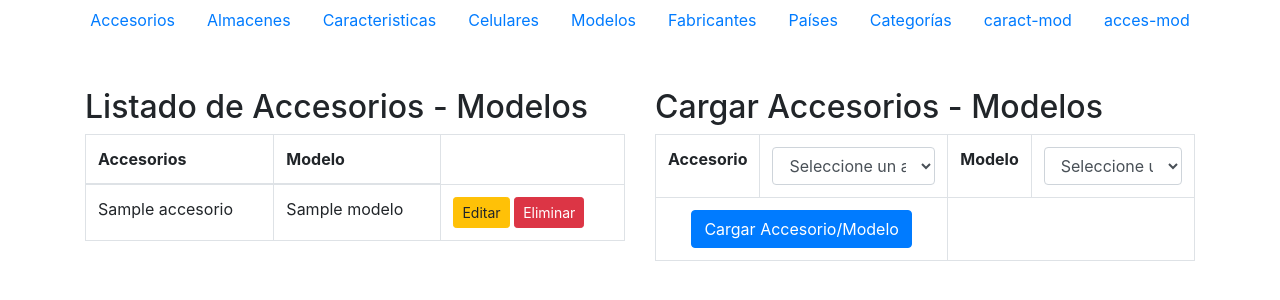
After one commit to lionhuck/EFI_1_Python, a Flask app: page /accesorios_modelos in a window 1280 px wide. The commit adds this page. Shown: the top 300 px of the page. Run offline with Flask 3, Linux system fonts and the light colour scheme; tables that the repository leaves empty hold one stand-in row (values such as "Sample post"); some libraries are stand-ins or nearby versions.

Commit message:
template y ruta de accesorios-modelos

```diff
--- a/app.py
+++ b/app.py
@@ -201,3 +201,21 @@ def caract_model():
     modelos = Modelo.query.all()  # Traer todos los modelos
 
     return render_template('caracterisitas_modelos.html', caracts_models=caracts_models, caracteristicas=caracteristicas, modelos=modelos)
+
+
+#------------------------ACCESORIOS-MODELOS-----------------------
+@app.route('/accesorios_modelos', methods=['GET', 'POST'])
+def acces_model():
+    if request.method == 'POST':
+        accesorio_id = request.form['accesorio_id']
+        modelo_id = request.form['modelo_id']
+        nuevo_acces_model = AccesorioModelo(accesorio_id = accesorio_id, modelo_id = modelo_id)
+        db.session.add(nuevo_acces_model)
+        db.session.commit()
+        return redirect(url_for('acces_model'))
+
+    acces_models = AccesorioModelo.query.all()
+    accesorios = Accesorio.query.all()  # Traer todos los accesorios
+    modelos = Modelo.query.all()  # Traer todos los modelos
+
+    return render_template('accesorios_modelos.html', acces_models=acces_models, accesorios=accesorios, modelos=modelos)
--- /dev/null
+++ b/templates/accesorios_modelos.html
@@ -0,0 +1,71 @@
+{% extends 'template_base.html' %}
+
+{% block title %} Acces-Model {% endblock %}
+
+{% block body %}
+<div class="container mt-5">
+    <div class="row">
+        <!-- Columna para la tabla de accesorios-modelos -->
+        <div class="col-md-6">
+            <h2>Listado de Accesorios - Modelos</h2>
+            <table class="table table-bordered">
+                <thead>
+                    <tr>
+                        <th>Accesorios</th>
+                        <th>Modelo</th>
+                    </tr>
+                </thead>
+                <tbody>
+                    {% for acces_model in acces_models %}
+                    <tr>
+                        <td>{{ acces_model.accesorio.nombre }}</td>
+                        <td>{{ acces_model.modelo.nombre }}</td>
+                        <td>
+                            <a href="#" class="btn btn-warning btn-sm">Editar</a>
+                            <form action="" method="POST" style="display:inline;">
+                                <button type="submit" class="btn btn-danger btn-sm">Eliminar</button>
+                            </form>
+                        </td>
+                    </tr>
+                    {% endfor %}
+                </tbody>
+            </table>
+        </div>
+
+        <!-- Columna para el formulario -->
+        <div class="col-md-6">
+            <h2>Cargar Accesorios - Modelos</h2>
+            <form action="" method="POST">
+                <table class="table form-table table-bordered">
+                    <tbody>
+                        <tr>
+                            <th><label for="accesorio_id">Accesorio</label></th>
+                            <td>
+                                <select class="form-control" name="accesorio_id" required>
+                                    <option value="">Seleccione un accesorio</option>
+                                    {% for accesorio in accesorios %}
+                                    <option value="{{ accesorio.id }}">{{ accesorio.nombre }}</option>
+                                    {% endfor %}
+                                </select>
+                            </td>
+                            <th><label for="modelo_id">Modelo</label></th>
+                            <td>
+                                <select class="form-control" name="modelo_id" required>
+                                    <option value="">Seleccione un modelo</option>
+                                    {% for modelo in modelos %}
+                                    <option value="{{ modelo.id }}">{{ modelo.nombre }}</option>
+                                    {% endfor %}
+                                </select>
+                            </td>
+                        </tr>
+                        <tr>
+                            <td colspan="2" class="text-center"><button type="submit" class="btn btn-primary">Cargar Accesorio/Modelo</button></td>
+                        </tr>
+                    </tbody>
+                </table>
+            </form>
+        </div>
+    </div>
+</div>
+
+{% endblock %}
--- a/templates/template_base.html
+++ b/templates/template_base.html
@@ -22,7 +22,9 @@
         <a class="nav-link active" href="/fabricantes" aria-current="page">Fabricantes</a>
         <a class="nav-link active" href="/paises" aria-current="page">Países</a>
         <a class="nav-link active" href="/categorias" aria-current="page">Categorías</a>
-        <a class="nav-link active" href="/caracteristicas_modelos" aria-current="page">cat-mod</a>
+        <a class="nav-link active" href="/caracteristicas_modelos" aria-current="page">caract-mod</a>
+        <a class="nav-link active" href="/accesorios_modelos" aria-current="page">acces-mod</a>
+
 
     </nav>
 
```
